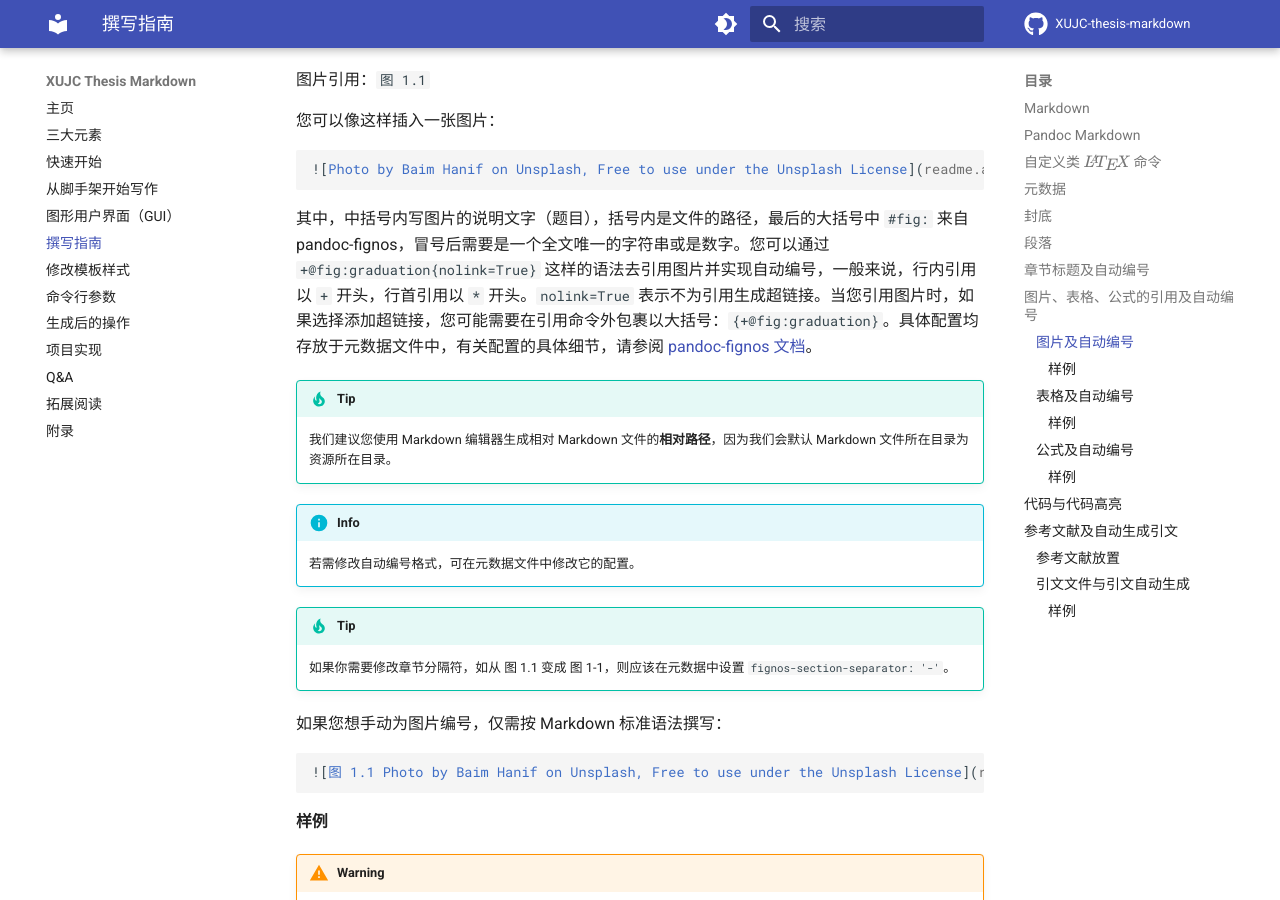
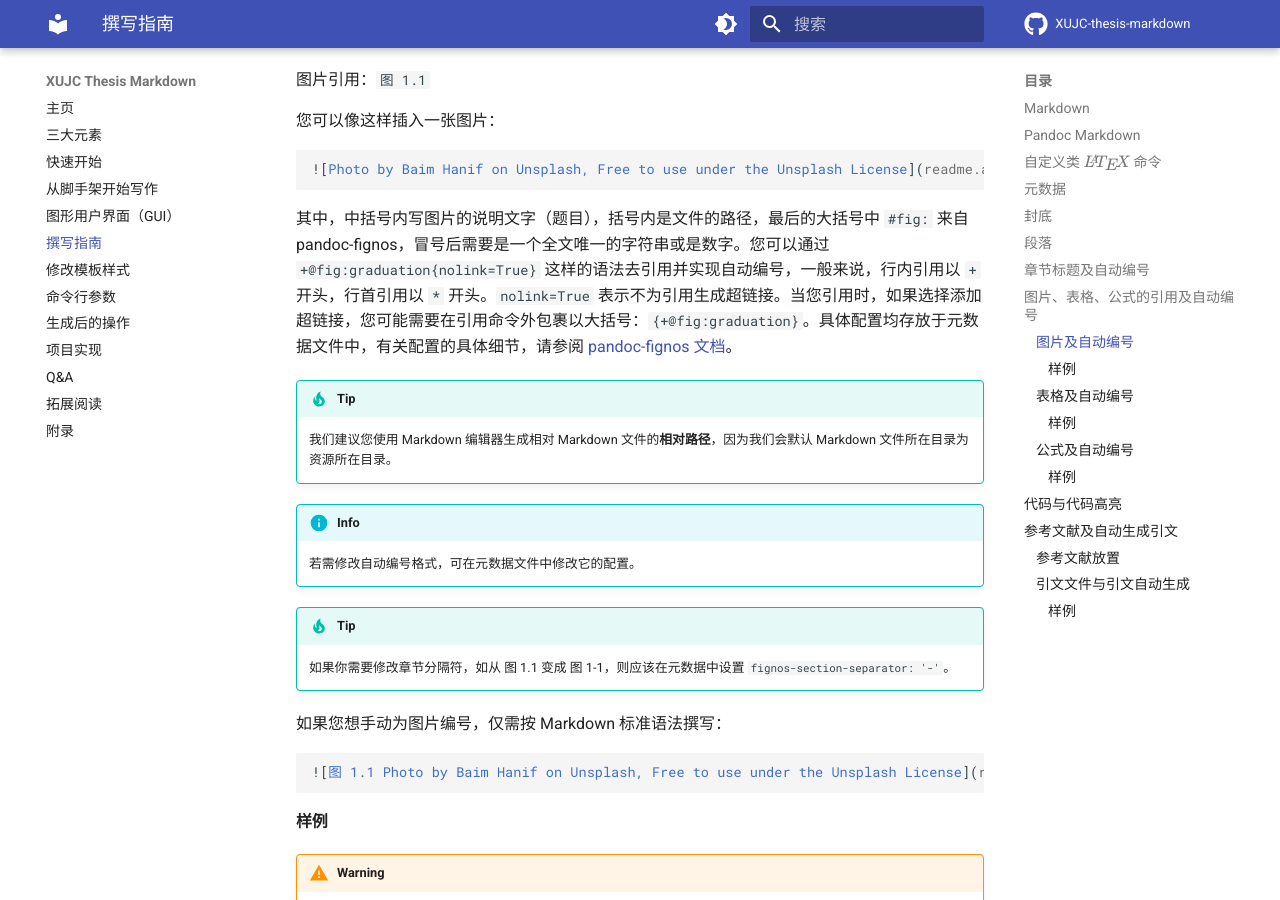
Before and after one commit to Foldblade/XUJC-thesis-markdown, an MkDocs documentation site: the page built from docs/writing-guide.md, in a window 1280 px wide and 900 px high, scrolled down 4383 px. Built offline with MkDocs 1.6.1 and Material for MkDocs 9.7.7, drawn with Linux system fonts in a browser that asks for light colours; comment, search, counter and statistics services are not loaded; some of the changed text lies outside the part shown.

Commit message:
Update requirements & Fix doc site
- 更新依赖
- 文档优化与文档站修复

````diff
--- a/docs/writing-guide.md
+++ b/docs/writing-guide.md
@@ -143,7 +143,7 @@ Pandoc 在生成时，会自动在文档开头生成元数据中的标题、作
 ![Photo by Baim Hanif on Unsplash, Free to use under the Unsplash License](readme.assets/baim-hanif-pYWuOMhtc6k-unsplash.jpg){#fig:graduation}
 ```
 
-其中，中括号内写图片的说明文字（题目），括号内是文件的路径，最后的大括号中 `#fig:` 来自 pandoc-fignos，冒号后需要是一个全文唯一的字符串或是数字。您可以通过 `+@fig:graduation{nolink=True}` 这样的语法去引用图片并实现自动编号，一般来说，行内引用以 `+` 开头，行首引用以 `*` 开头。`nolink=True` 表示不为引用生成超链接。当您引用图片时，如果选择添加超链接，您可能需要在引用命令外包裹以大括号：`{+@fig:graduation}`。具体配置均存放于元数据文件中，有关配置的具体细节，请参阅 [pandoc-fignos 文档](https://github.com/tomduck/pandoc-tablenos)。
+其中，中括号内写图片的说明文字（题目），括号内是文件的路径，最后的大括号中 `#fig:` 来自 pandoc-fignos，冒号后需要是一个全文唯一的字符串或是数字。您可以通过 `+@fig:graduation{nolink=True}` 这样的语法去引用并实现自动编号，一般来说，行内引用以 `+` 开头，行首引用以 `*` 开头。`nolink=True` 表示不为引用生成超链接。当您引用时，如果选择添加超链接，您可能需要在引用命令外包裹以大括号：`{+@fig:graduation}`。具体配置均存放于元数据文件中，有关配置的具体细节，请参阅 [pandoc-fignos 文档](https://github.com/tomduck/pandoc-fignos)。
 
 !!! tip
     我们建议您使用 Markdown 编辑器生成相对 Markdown 文件的**相对路径**，因为我们会默认 Markdown 文件所在目录为资源所在目录。
@@ -194,7 +194,7 @@ Pandoc 在生成时，会自动在文档开头生成元数据中的标题、作
 : 知识共享许可协议的四项基本权利 {#tbl:CC_four_rights}
 ```
 
-最后的大括号中 `#tbl:` 来自 pandoc-tablenos，冒号后需要是一个全文唯一的字符串或是数字。您可以通过 `+@tbl:CC_four_rights{nolink=True}` 这样的语法去引用图片并实现自动编号，一般来说，行内引用以 `+` 开头，行首引用以 `*` 开头。`nolink=True` 表示不为引用生成超链接。当您引用图片时，如果选择添加超链接，您可能需要在引用命令外包裹以大括号：`{+@tbl:CC_four_rights}`。具体配置均存放于元数据文件中，有关配置的具体细节，请参阅 [pandoc-tablenos 文档](https://github.com/tomduck/pandoc-tablenos)。
+最后的大括号中 `#tbl:` 来自 pandoc-tablenos，冒号后需要是一个全文唯一的字符串或是数字。您可以通过 `+@tbl:CC_four_rights{nolink=True}` 这样的语法去引用并实现自动编号，一般来说，行内引用以 `+` 开头，行首引用以 `*` 开头。`nolink=True` 表示不为引用生成超链接。当您引用时，如果选择添加超链接，您可能需要在引用命令外包裹以大括号：`{+@tbl:CC_four_rights}`。具体配置均存放于元数据文件中，有关配置的具体细节，请参阅 [pandoc-tablenos 文档](https://github.com/tomduck/pandoc-tablenos)。
 
 !!! info
     若需修改自动编号格式，可在元数据文件中修改它的配置。
@@ -264,7 +264,7 @@ $$ \pi = 3.141592653589793238462643 \ldots $$ {#eq:pi}
 $$ S = \pi \times r^{2} $$ {#eq:area_of_circle}
 ```
 
-最后的大括号中 `#eq:` 来自 pandoc-eqnos，冒号后需要是一个全文唯一的字符串或是数字。您可以通过 `+@eq:area_of_circle{nolink=True}` 这样的语法去引用图片并实现自动编号，一般来说，行内引用以 `+` 开头，行首引用以 `*` 开头。`nolink=True` 表示不为引用生成超链接。当您引用图片时，如果选择添加超链接，您可能需要在引用命令外包裹以大括号：`{+@eq:area_of_circle}`。具体配置均存放于元数据文件中，有关配置的具体细节，请参阅 [pandoc-eqnos 文档](https://github.com/tomduck/pandoc-eqnos)。
+最后的大括号中 `#eq:` 来自 pandoc-eqnos，冒号后需要是一个全文唯一的字符串或是数字。您可以通过 `+@eq:area_of_circle{nolink=True}` 这样的语法去引用并实现自动编号，一般来说，行内引用以 `+` 开头，行首引用以 `*` 开头。`nolink=True` 表示不为引用生成超链接。当您引用时，如果选择添加超链接，您可能需要在引用命令外包裹以大括号：`{+@eq:area_of_circle}`。具体配置均存放于元数据文件中，有关配置的具体细节，请参阅 [pandoc-eqnos 文档](https://github.com/tomduck/pandoc-eqnos)。
 
 !!! info
     若需修改自动编号格式，可在元数据文件中修改它的配置。
````
Also changed, not shown: demo/readme.md (+5 -3 lines), docs/appendix.md (+3 -0 lines), requirements.txt (+8 -8 lines), 1 other file.
